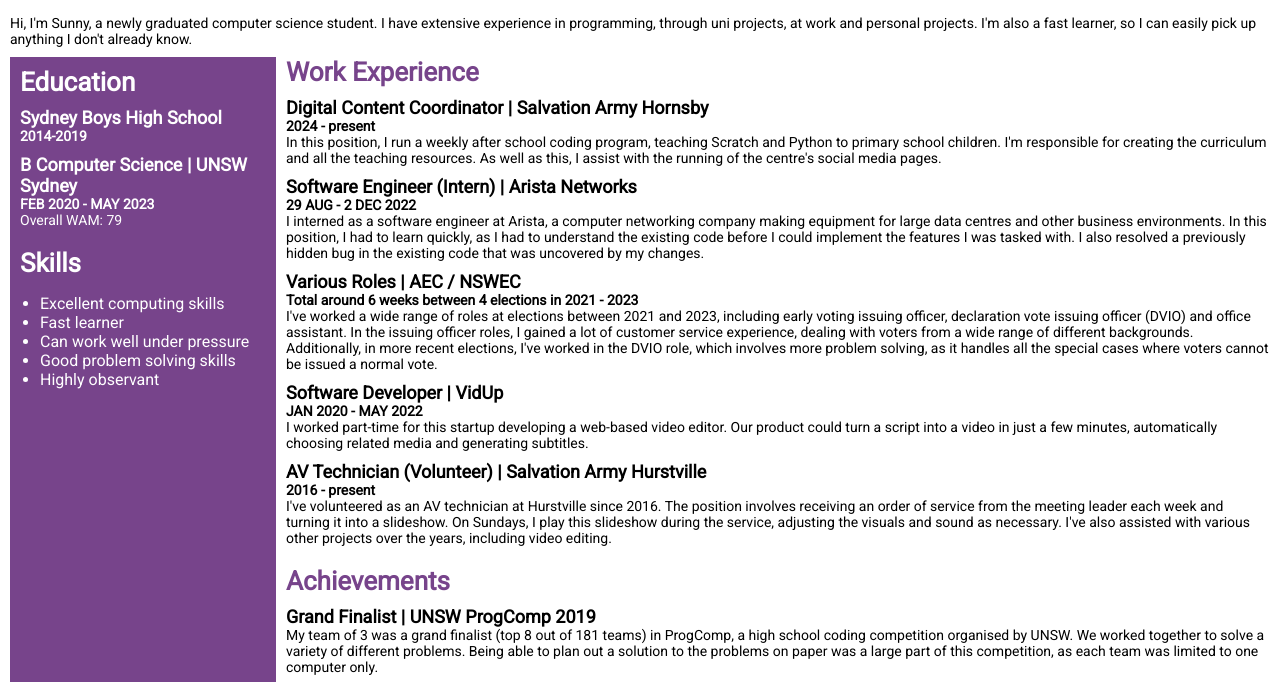
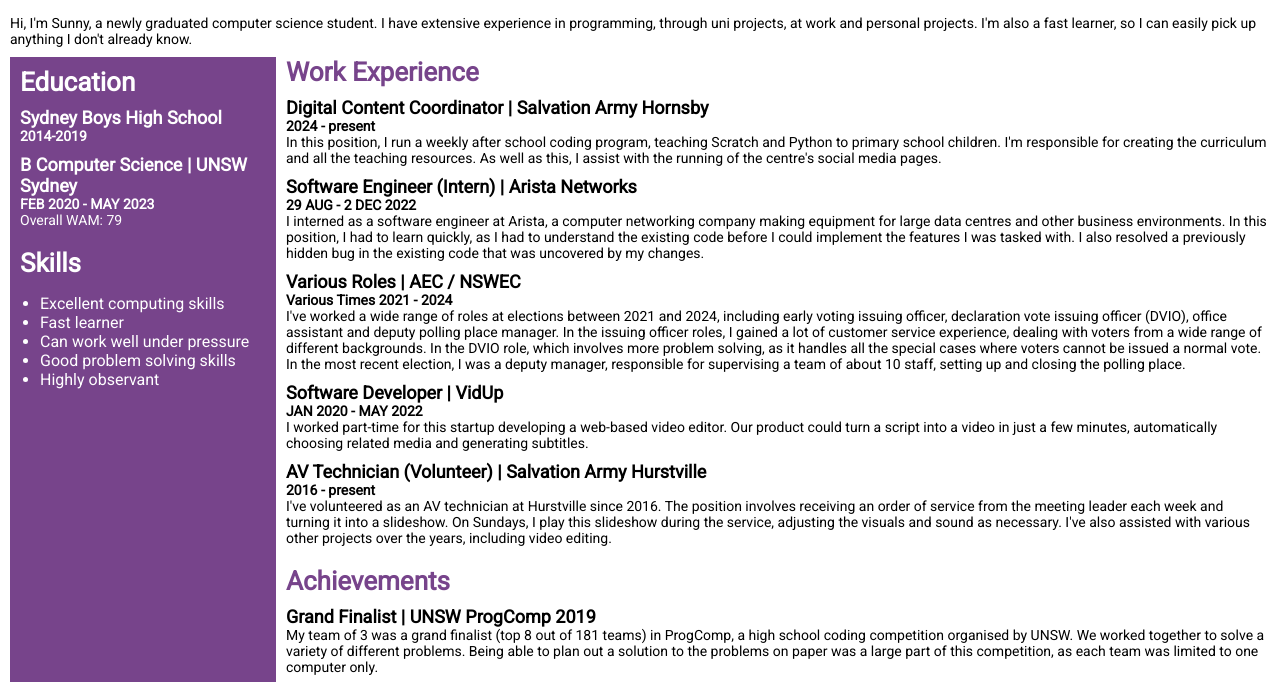
Before and after one commit to sunnyyan01/sunnyyan01.github.io, a plain HTML site: page resume/general.html in a window 1280 px wide. Shown: the part 106-788 px from the top of the page. Drawn offline with Linux system fonts and the light colour scheme.

Commit message:
Update general.html

```diff
--- a/resume/general.html
+++ b/resume/general.html
@@ -68,15 +68,17 @@
     </p>
 
     <h6>Various Roles | AEC / NSWEC</h6>
-    <p><b>Total around 6 weeks between 4 elections in 2021 - 2023</b></p>
+    <p><b>Various Times 2021 - 2024</b></p>
     <p>
-        I've worked a wide range of roles at elections between 2021 and 2023,
-        including early voting issuing officer, declaration vote issuing officer (DVIO)
-        and office assistant. In the issuing officer roles, I gained a lot of customer service
+        I've worked a wide range of roles at elections between 2021 and 2024,
+        including early voting issuing officer, declaration vote issuing officer (DVIO),
+        office assistant and deputy polling place manager.
+        In the issuing officer roles, I gained a lot of customer service
         experience, dealing with voters from a wide range of different backgrounds.
-        Additionally, in more recent elections, I've worked in the DVIO role,
-        which involves more problem solving, as it handles all the special cases
+        In the DVIO role, which involves more problem solving, as it handles all the special cases
         where voters cannot be issued a normal vote.
+        In the most recent election, I was a deputy manager, responsible for
+        supervising a team of about 10 staff, setting up and closing the polling place.
     </p>
 
     <h6>Software Developer | VidUp</h6>
@@ -123,6 +125,7 @@
     <h6>Website</h6>
     <p>
         In my spare time, I have been working on various small projects, which I put on my <a href="https://sunnyyan01.github.io">website</a>.
+        Some are also hosted on my <a href="https://cyan00ffff.neocities.org">secondary website</a>.
     </p>
 
     </div>
```
